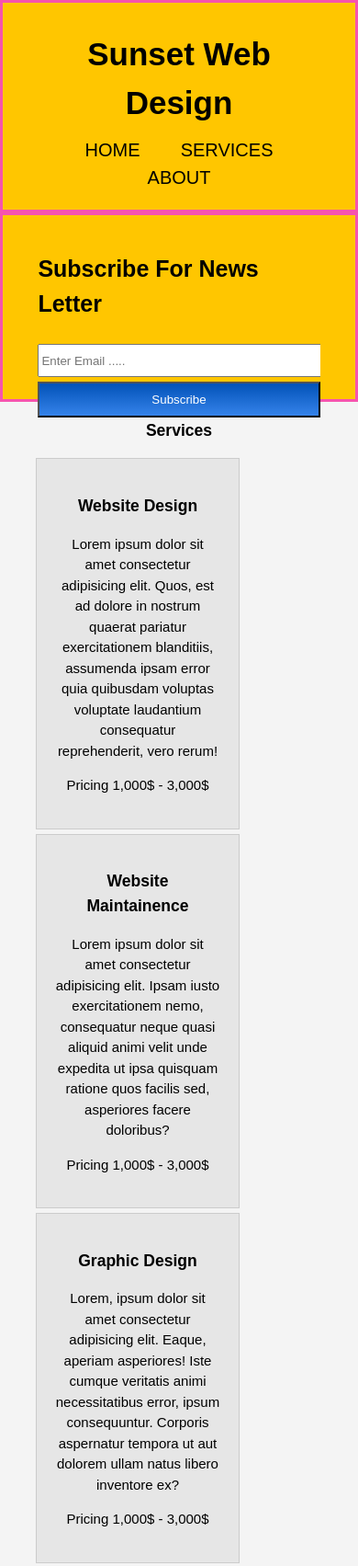
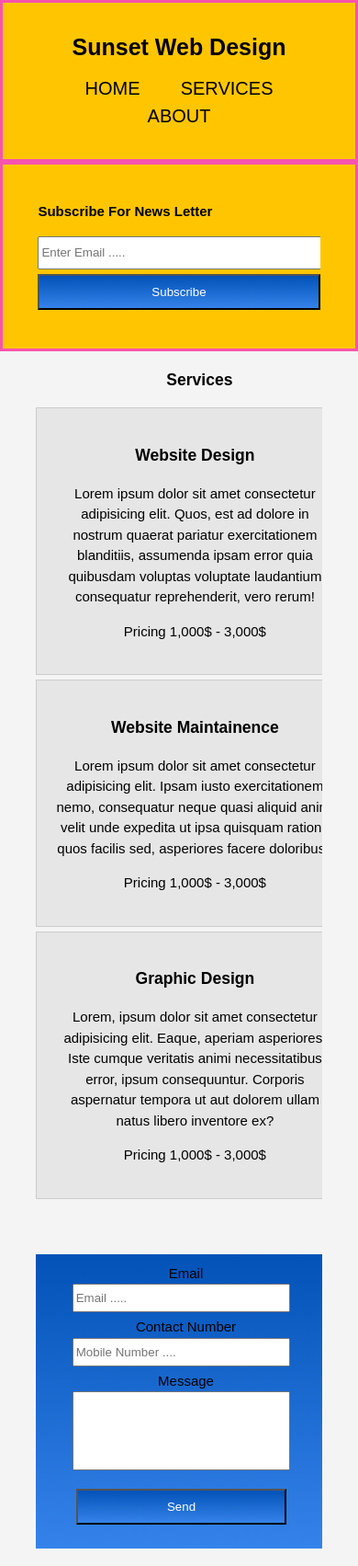
Before and after one commit to Vashisht23/Responsive-Webste, a plain HTML site: page services.html in a window 390 px wide. Shown: the top 1703 px of the page at 92% size. Drawn offline with Linux system fonts and the light colour scheme.

Commit message:
Update style.css
Improving media queries

```diff
--- a/style.css
+++ b/style.css
@@ -260,14 +260,30 @@ footer{
   header a{
       font-size: 20px;
   }
+    /* brought changes here */
+  #company-heading{
+    font-size: 25px;
+  }
+
+  /* Address fits in one line */
+  /* company brand in one line */
+  .details{
+      font-size: 10px;
+  }
 
   #showcase h1{
     margin-top:40px;
+    font-size: 45px;
+
   }
-    /* Newsletter size increased */
+    /* Newsletter height increased */
     /* Everything in same box */
   #newsletter{
       height: 200px;
+  }
+
+  #newsletter h3{
+      font-size: 15px;
   }
   #newsletter button, .quote button{
     display:block;
@@ -282,8 +298,18 @@ footer{
   #we-do{
     width: 85%;
     margin-bottom: 15px;
+    height: 250px;
   }
 
+  article#main-col{
+    width: 140%;
+}
+
+#page-title{
+    /* text-align: center; */
+    margin-right: 80px;
+
+}
   #sidebar button, #sidebar input[type="textarea"], #sidebar input[type="tel"] ,
   #sidebar input[type="email"]{
     width: 80%;
@@ -292,4 +318,9 @@ footer{
   #sidebar{
       margin-bottom: 20px;
   }
+
+  #sidebar form{
+      padding: 0  25px 0 0;
+      font-size: 15px;
+  }
 }
```
